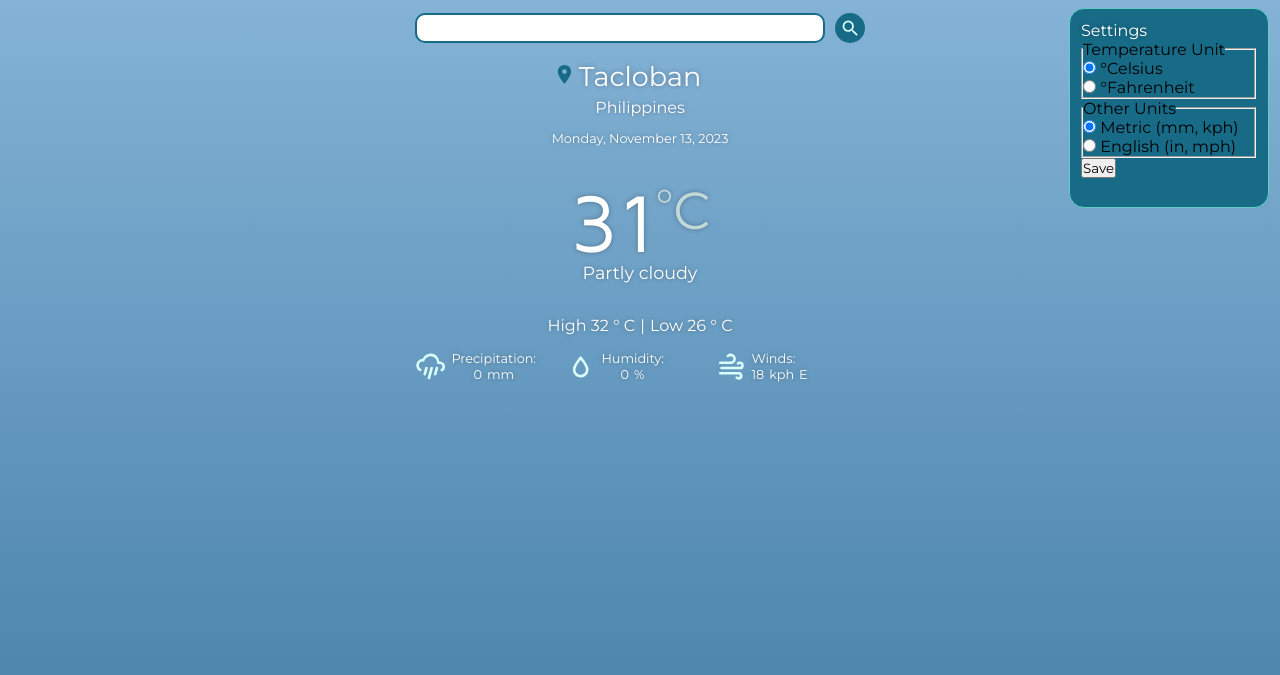
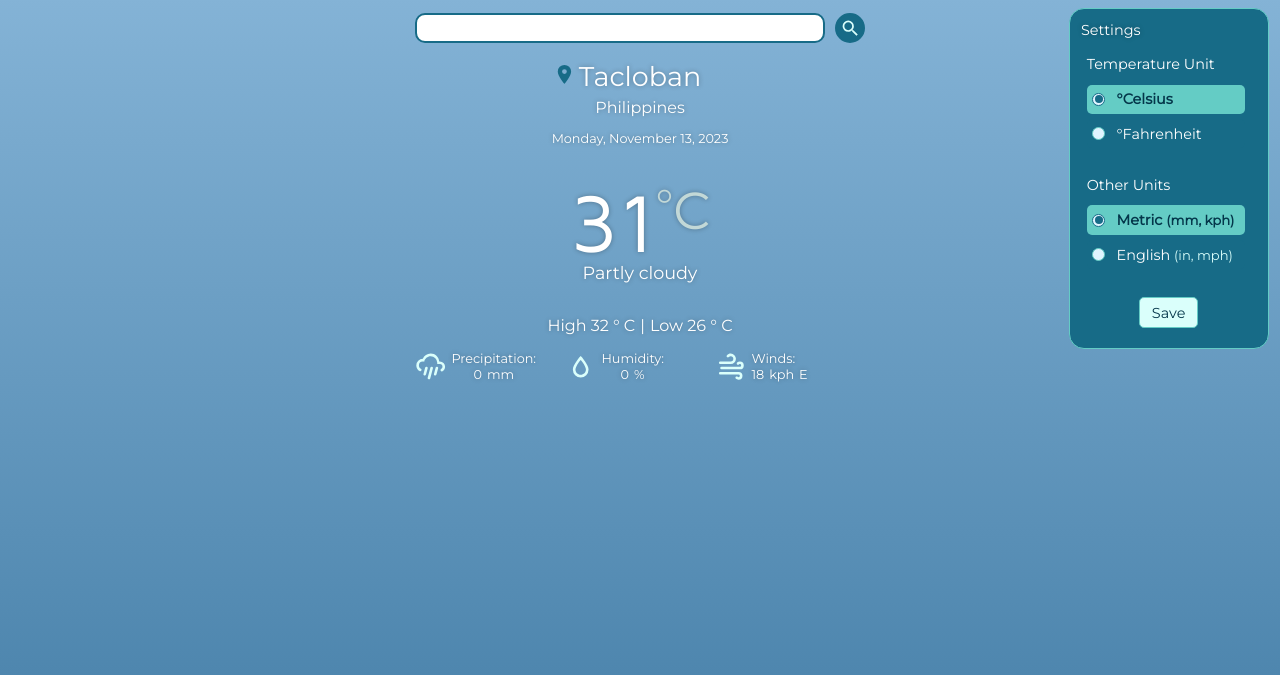
Before and after one commit to makieldeviso/weather-app, a website built with webpack: page src/template.html in a window 1280 px wide. Both pictures are taken after a click on the button 1253 px from the left and 32 px from the top of the page. Shown: the part 67-742 px from the top of the page. Built offline with nearby package versions, Linux system fonts and the light colour scheme; no server answers; files whose address does not match are found by name.

Commit message:
Add scripts to settings module
Adds script to change units
Adds script that update default location upon search of location
Adds script that saves last received data to local storage, to be used for error handling

```diff
--- a/src/apps/getData.js
+++ b/src/apps/getData.js
@@ -5,7 +5,7 @@ const apiKey = `39350a4b141049a684c174535232410`;
 const getDataFromAPI = async function (location) {
     const forecastRequestURL = `${baseURL}/forecast.json?key=${apiKey}&q=${location}&days=3`;
 
-    let forecastObj;
+    let forecastObj = {}
     try {
         const forecastResponse = await fetch(forecastRequestURL, {
             method: "GET",
@@ -17,7 +17,7 @@ const getDataFromAPI = async function (location) {
         forecastObj = parsedData;
 
     } catch(err) {
-        forecastObj = 'error';
+        forecastObj.error = 'no data received';
     }
     console.log(forecastObj);
     return forecastObj;
--- a/src/apps/getLocation.js
+++ b/src/apps/getLocation.js
@@ -1,7 +1,7 @@
 import { getDataFromAPI } from "./getData";
 import { setForecastData, getForecastData } from "./memoryHandler";
 import { displayDataToDOM } from "./displayDataToDom";
-import { getUserPref } from "./userSettings";
+import { getUserPref, setUserPref } from "./userSettings";
 
 const locationBar = document.querySelector('input#city-search-field');
 const searchBtn = document.querySelector('button#city-search-button');
@@ -28,13 +28,20 @@ const getLocationWeather = async function (location) {
     if (Object.hasOwn(forecastData, 'error')) {
         console.log(forecastData.error.message);
 
-    } else if (forecastData !== 'error') {
+    } else {
         // After getting data from API, save data to memoryHandler
         setForecastData(forecastData);
 
         // Displays data to DOM upon clicking search button
         displayDataToDOM(forecastData);
 
+        // Update user settings and save last data to localStorage
+        const updateSettings = {
+            city: forecastData.location.name,
+            country: forecastData.location.country,
+            lastDataReceived: forecastData
+        };
+        setUserPref(updateSettings);
     }
 
 }
--- a/src/apps/settings.js
+++ b/src/apps/settings.js
@@ -1,9 +1,52 @@
-import { getUserSettings } from "./userSettings";
+import { getUserSettings, setUserPref } from "./userSettings";
+
+const settingsTab = document.querySelector('div#settings-tab');
+
+const saveSettings = () => {
+    // Remove class attribute open to close
+    settingsTab.classList.remove('open');
+
+    // Select domElement then save value
+    const tempUnitChecked = document.querySelector("input[name='temp-unit']:checked");
+    const otherUnitsChecked = document.querySelector("input[name='other-units']:checked");
+    const tempUnitSelected = tempUnitChecked.getAttribute('value');
+    const otherUnitsSelected = otherUnitsChecked.getAttribute('value');
+
+    const currentSettings = getUserSettings();
+    const sameTempUnits = currentSettings.tempUnit === tempUnitSelected;
+    const sameOtherUnits = currentSettings.otherUnits === otherUnitsSelected;
+
+    const tempUnitMod = {};
+    let otherUnitsMod = {};
+    if (!sameTempUnits) {
+        tempUnitMod.tempUnit = tempUnitSelected;
+    }
+
+    if (!sameOtherUnits) {
+        const createOtherUnitsMod = (others) => {
+            const otherUnits = others;
+
+            let precipUnit;
+            let windUnit;
+            if (otherUnits === 'metric') {
+                precipUnit = 'mm';
+                windUnit = 'kph';
+            } else {
+                precipUnit = 'in';
+                windUnit = 'mph';
+            }
+
+            return {otherUnits, precipUnit, windUnit}
+        }
+        otherUnitsMod = createOtherUnitsMod(otherUnitsSelected);
+    }
+
+    // consolidate changes then execute setUserPref to change settings
+    const allMods = {...tempUnitMod, ...otherUnitsMod};
+    setUserPref(allMods)
+}
 
 const openSettings = function () {
-
-    const settingsTab = document.querySelector('div#settings-tab');
-
     // Toggles settings tab open
     settingsTab.classList.toggle('open');
 
@@ -18,6 +61,10 @@ const openSettings = function () {
 
         tempUnitInput.checked = true;
         otherUnitsInput.checked = true;
+
+        // Add eventListener to save button
+        const saveBtn = document.querySelector('button#save-settings-btn');
+        saveBtn.addEventListener('click', saveSettings);
     }
 
 }
--- a/src/apps/userSettings.js
+++ b/src/apps/userSettings.js
@@ -26,11 +26,16 @@ const getUserPref = function (property) {
     return userSettings[property];
 }
 
-// const setUserPref = function (property) {
-//     const userSettings = localStorage.
+const setUserPref = function (settingsObj) {
+    // Note: settingsObj parameter receives an object with keyvalue pair
+    //  to be modified to the settings
+    const userSettings = getUserSettings();
+    const modifiedSettings = Object.assign(userSettings, settingsObj);
 
+    // Stringify modifiedSettings then apply changes to local Storage
+    const newSettings = JSON.stringify(modifiedSettings);
+    localStorage.setItem('weatherAppSettings', newSettings);
 
-//     localStorage.setItem(property, )
-// }
+}
 
-export {setInitial, getUserSettings, getUserPref}
+export {setInitial, getUserSettings, getUserPref, setUserPref}
--- a/src/style.css
+++ b/src/style.css
@@ -150,7 +150,6 @@ div#settings-tab {
 
     width: 0;
     min-width: max-content;
-    height: 0;
 }
 
 div#settings-tab.open {
@@ -159,20 +158,119 @@ div#settings-tab.open {
     border-radius: 15px;
     padding: var(--common-padding);
 
-    display: block;
     position: absolute;
     right: var(--common-padding);
     top: var(--common-padding);
 
     width: 200px;
     min-width: max-content;
-    height: 200px;
+
+    display: flex;
+    flex-direction: column;
+    gap: var(--common-margin);
+}
+
+div#settings-tab p,
+div#settings-tab legend,
+div#settings-tab label {
+    color: white;
+    font-size: calc(var(--common-font-size) * 0.9);
+}
+
+span.sample-measure {
+    font-size: calc(var(--common-margin) * 0.8);
+    color: var(--light-color);
+}
+
+fieldset.setting-field {
+    display: flex;
+    flex-direction: column;
+    padding: var(--common-padding);
+    padding-left: calc(var(--common-padding) * 0.5);
+    border: none;
+    gap: 5px;
+}
+
+div.radio-cont input {
+    -webkit-appearance: none;
+    appearance: none;
+    font: inherit;
+    margin: 0;
+    background-color: #fff; /* remove gradient IOS */
+
+    width: calc(var(--common-font-size) * 0.8);
+    height: calc(var(--common-font-size) * 0.8);
+    border: 1px solid var(--base-color);
+    border-radius: 50%;
+    background-color: var(--day-color);
+
+    display: grid;
+    place-content: center;
+}
+
+div.radio-cont input::before {
+    content: "";
+    width: calc(var(--common-font-size) * 0.5);
+    height: calc(var(--common-font-size) * 0.5);
+    border-radius: 50%;
+    transform: scale(0);
+    transition: 120ms transform ease-in-out;
+    box-shadow: inset 1em 1em var(--darker-color);
+  }
+
+  div.radio-cont input:checked::before {
+    transform: scale(1);
+  }
+
+  div.radio-cont input:checked {
+    border: 1px solid var(--darker-color);
+  }
+
+  div#settings-tab input:checked ~ label,
+  div#settings-tab input:checked ~ label span {
+    color: var(--darkest-color);
+    font-weight: bold;
+  }
+
+div.radio-cont {
+    display: grid;
+    grid-template-columns: max-content 1fr;
+    align-items: center;
+    justify-content: left;
+    padding: calc(var(--common-padding) * 0.5);
+    border-radius: 5px;
+    background-color: var(--darker-color);
+}
+
+div.radio-cont:hover,
+div.radio-cont *:hover {
+    cursor: pointer;
+    filter: brightness(1.1);
+}
+
+div.radio-cont:has(input:checked) {
+    background-color: var(--base-color);
+}
+
+div#settings-tab label {
+    width: 100%;
+    padding-left: var(--common-padding);
+}
+
+button#save-settings-btn {
+    font-size: calc(var(--common-font-size) * 0.9);
+    width: max-content;
+    padding: calc(var(--common-padding) * 0.5) var(--common-padding);
+    border: 1px solid var(--base-color);
+    border-radius: 5px;
+    align-self: center;
+    background-color: var(--light-color);
+    color: var(--darkest-color);
+    margin-bottom: calc(var(--common-margin) * 0.5);
 }
 
 
-div#settings-tab p {
 
-}
 
 /* Settings tab (end) -- */
 
--- a/src/template.html
+++ b/src/template.html
@@ -34,29 +34,29 @@
 
         <div id="settings-tab" class="closed">
             <p>Settings</p>
-            <fieldset id="set-temp-unit">
+            <fieldset class="setting-field" id="set-temp-unit">
                 <legend>Temperature Unit</legend>
                 <div class="radio-cont">
                     <input type="radio" id="celsius" name="temp-unit" value="c">
                     <label for="celsius">&deg;Celsius</label>
                 </div>
 
-                <div class="radio-con">
-                    <input type="radio" id="fahrenheit" name="temp-unit" value="c">
+                <div class="radio-cont">
+                    <input type="radio" id="fahrenheit" name="temp-unit" value="f">
                     <label for="fahrenheit">&deg;Fahrenheit</label>
                 </div>
             </fieldset>
 
-            <fieldset id="set-other-units">
+            <fieldset class="setting-field" id="set-other-units">
                 <legend>Other Units</legend>
                 <div class="radio-cont">
                     <input type="radio" id="metric" name="other-units" value="metric">
-                    <label for="metric">Metric (mm, kph)</label>
+                    <label for="metric">Metric <span class="sample-measure">(mm, kph)</span></label>
                 </div>
 
-                <div class="radio-con">
+                <div class="radio-cont">
                     <input type="radio" id="english" name="other-units" value="english">
-                    <label for="english">English (in, mph)</label>
+                    <label for="english">English <span class="sample-measure">(in, mph)</span></label>
                 </div>
             </fieldset>
 
```
